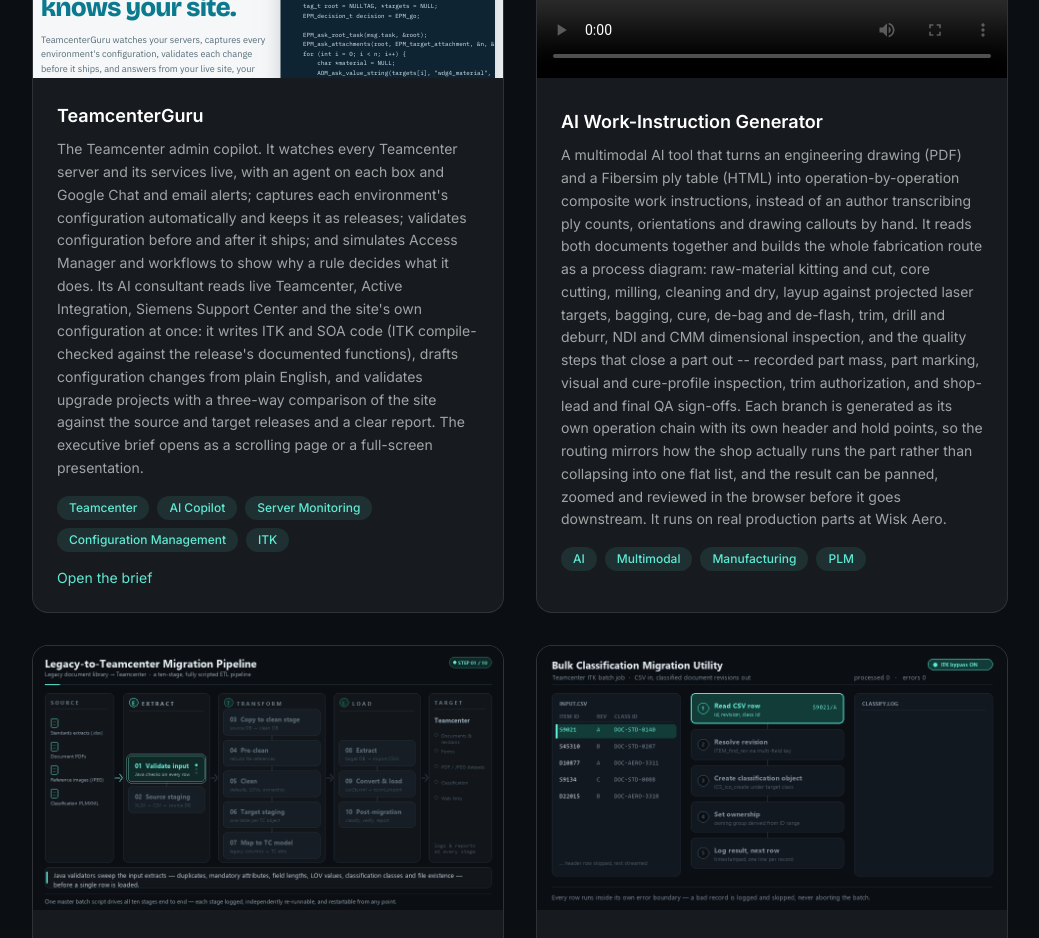
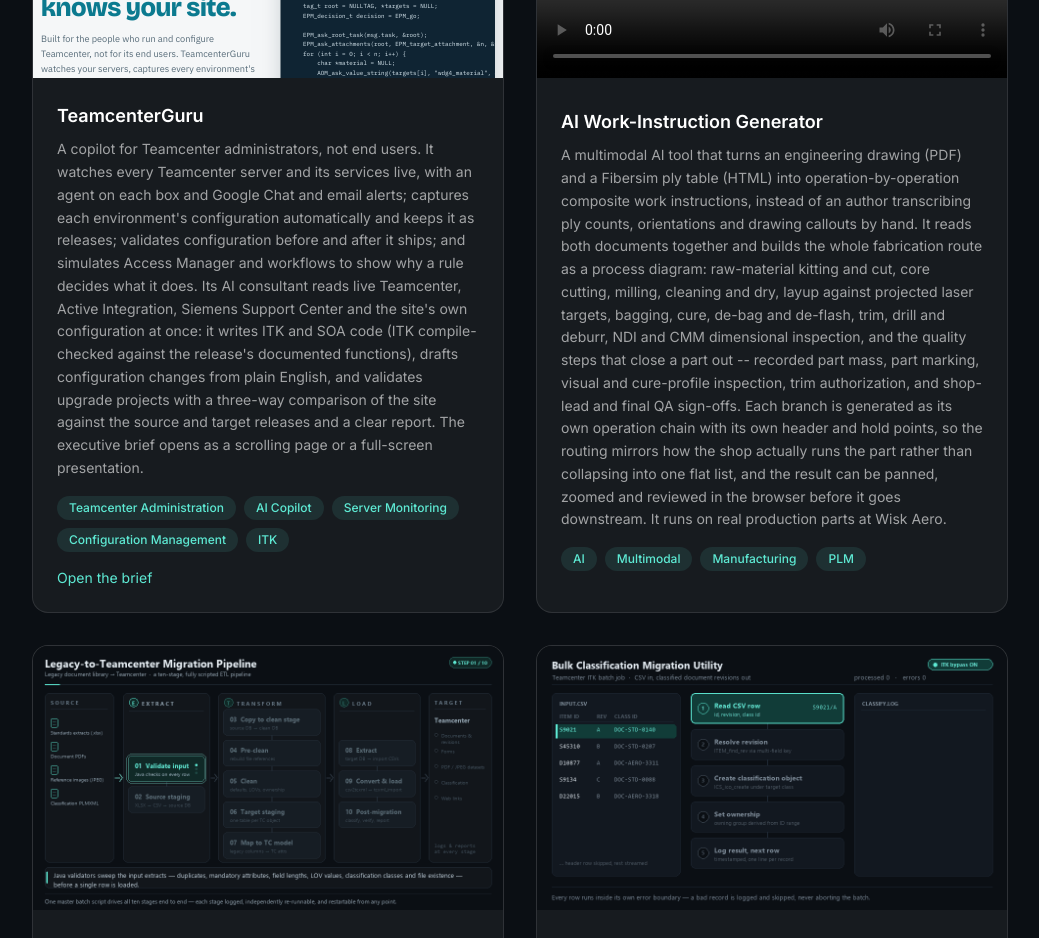
Before and after one commit to rajkumarsemailid-sudo/portfolio, a React (Vite) app: page / in a window 1280 px wide. Shown: the part 4680-5618 px from the top of the page, without its empty margins (120-1159 px from the left). Built offline with nearby package versions, Linux system fonts and the light colour scheme; grey boxes are pictures that could not be loaded.

Commit message:
TeamcenterGuru brief: say it is for administering Teamcenter, not using it
Co-Authored-By: Claude Opus 5.5 <noreply@anthropic.com>

```diff
--- a/public/teamcenterguru/index.html
+++ b/public/teamcenterguru/index.html
@@ -3,7 +3,7 @@
 <head>
 <meta charset="utf-8">
 <meta name="viewport" content="width=device-width, initial-scale=1, viewport-fit=cover">
-<meta name="description" content="TeamcenterGuru, the Teamcenter admin copilot: live server monitoring, environment capture, configuration validation, an AI consultant and upgrade checks.">
+<meta name="description" content="TeamcenterGuru, the copilot for Teamcenter administration: live server monitoring, environment capture, configuration validation, an AI consultant and upgrade checks.">
 <title>TeamcenterGuru Executive Brief</title>
 <link rel="preconnect" href="https://fonts.googleapis.com">
 <link rel="preconnect" href="https://fonts.gstatic.com" crossorigin>
@@ -315,16 +315,16 @@ body.present .progress{display:block}
 <section class="sheet hero" id="top">
   <div class="wrap">
     <div class="hero-copy">
-      <div class="eyebrow">The Teamcenter admin copilot</div>
-      <h1>Run Teamcenter with a copilot that <span>knows your site.</span></h1>
-      <p class="lede">TeamcenterGuru watches your servers, captures every environment's configuration, validates each change before it ships, and answers from your live site, your integrations, your configuration and Siemens Support Center. It also writes the ITK code.</p>
+      <div class="eyebrow">For Teamcenter administrators</div>
+      <h1>Administer Teamcenter with a copilot that <span>knows your site.</span></h1>
+      <p class="lede">Built for the people who run and configure Teamcenter, not for its end users. TeamcenterGuru watches your servers, captures every environment's configuration, validates each change before it ships, and answers admin questions from your live site, your integrations, your configuration and Siemens Support Center. It also writes the ITK code.</p>
       <div class="ctas">
         <a class="btn" href="#pillars" style="text-decoration:none">See what it does</a>
         <button class="btn ghost" type="button" id="presentBtn2">Start presentation</button>
       </div>
     </div>
     <div class="copilot" aria-label="Example: the copilot drafting an ITK rule handler">
-      <div class="cp-head"><span>Copilot · PROD · Tc 2412</span><span class="cp-live"><i></i>4 sources connected</span></div>
+      <div class="cp-head"><span>Admin copilot · PROD · Tc 2412</span><span class="cp-live"><i></i>4 sources connected</span></div>
       <div class="cp-src"><span>Live Teamcenter</span><span>Active Integration</span><span>Siemens Support</span><span>Configuration</span></div>
       <div class="cp-q">Block release of a Wdg4_Part revision that has no material.</div>
 <pre class="cp-code" id="cpCode">EPM_decision_t Wdg_check_material(EPM_rule_message_t msg)
@@ -353,7 +353,7 @@ body.present .progress{display:block}
 <section class="sheet" id="glance">
   <div class="wrap">
     <div class="eyebrow">At a glance</div>
-    <h2>One copilot for servers, configuration, change and upgrades.</h2>
+    <h2>One admin copilot for servers, configuration, change and upgrades.</h2>
     <div class="stats rv">
       <div class="stat"><strong data-count="142">142</strong><span>live Teamcenter read tools</span></div>
       <div class="stat"><strong data-count="25">25</strong><span>configuration comparators</span></div>
@@ -390,7 +390,7 @@ body.present .progress{display:block}
 <section class="sheet" id="pillars">
   <div class="wrap">
     <div class="eyebrow">What it does</div>
-    <h2>One copilot, six jobs.</h2>
+    <h2>Six administration jobs, one copilot.</h2>
     <div class="pillars six">
       <article class="pillar rv"><div class="k"><span class="live-dot"></span>Live servers</div><h3>Servers and services, watched live</h3>
         <ul><li>An agent on every Teamcenter box</li><li>Services, processes and dispatcher load each cycle</li><li>A down service alerts Google Chat and email</li><li>Syslog through the Management Console</li></ul></article>
--- a/src/data/content.js
+++ b/src/data/content.js
@@ -179,8 +179,8 @@ export const projects = [
   {
     title: 'TeamcenterGuru',
     description:
-      "The Teamcenter admin copilot. It watches every Teamcenter server and its services live, with an agent on each box and Google Chat and email alerts; captures each environment's configuration automatically and keeps it as releases; validates configuration before and after it ships; and simulates Access Manager and workflows to show why a rule decides what it does. Its AI consultant reads live Teamcenter, Active Integration, Siemens Support Center and the site's own configuration at once: it writes ITK and SOA code (ITK compile-checked against the release's documented functions), drafts configuration changes from plain English, and validates upgrade projects with a three-way comparison of the site against the source and target releases and a clear report. The executive brief opens as a scrolling page or a full-screen presentation.",
-    tags: ['Teamcenter', 'AI Copilot', 'Server Monitoring', 'Configuration Management', 'ITK'],
+      "A copilot for Teamcenter administrators, not end users. It watches every Teamcenter server and its services live, with an agent on each box and Google Chat and email alerts; captures each environment's configuration automatically and keeps it as releases; validates configuration before and after it ships; and simulates Access Manager and workflows to show why a rule decides what it does. Its AI consultant reads live Teamcenter, Active Integration, Siemens Support Center and the site's own configuration at once: it writes ITK and SOA code (ITK compile-checked against the release's documented functions), drafts configuration changes from plain English, and validates upgrade projects with a three-way comparison of the site against the source and target releases and a clear report. The executive brief opens as a scrolling page or a full-screen presentation.",
+    tags: ['Teamcenter Administration', 'AI Copilot', 'Server Monitoring', 'Configuration Management', 'ITK'],
     videoId: null,
     embed: `${import.meta.env.BASE_URL}teamcenterguru/`,
     images: [],
```
